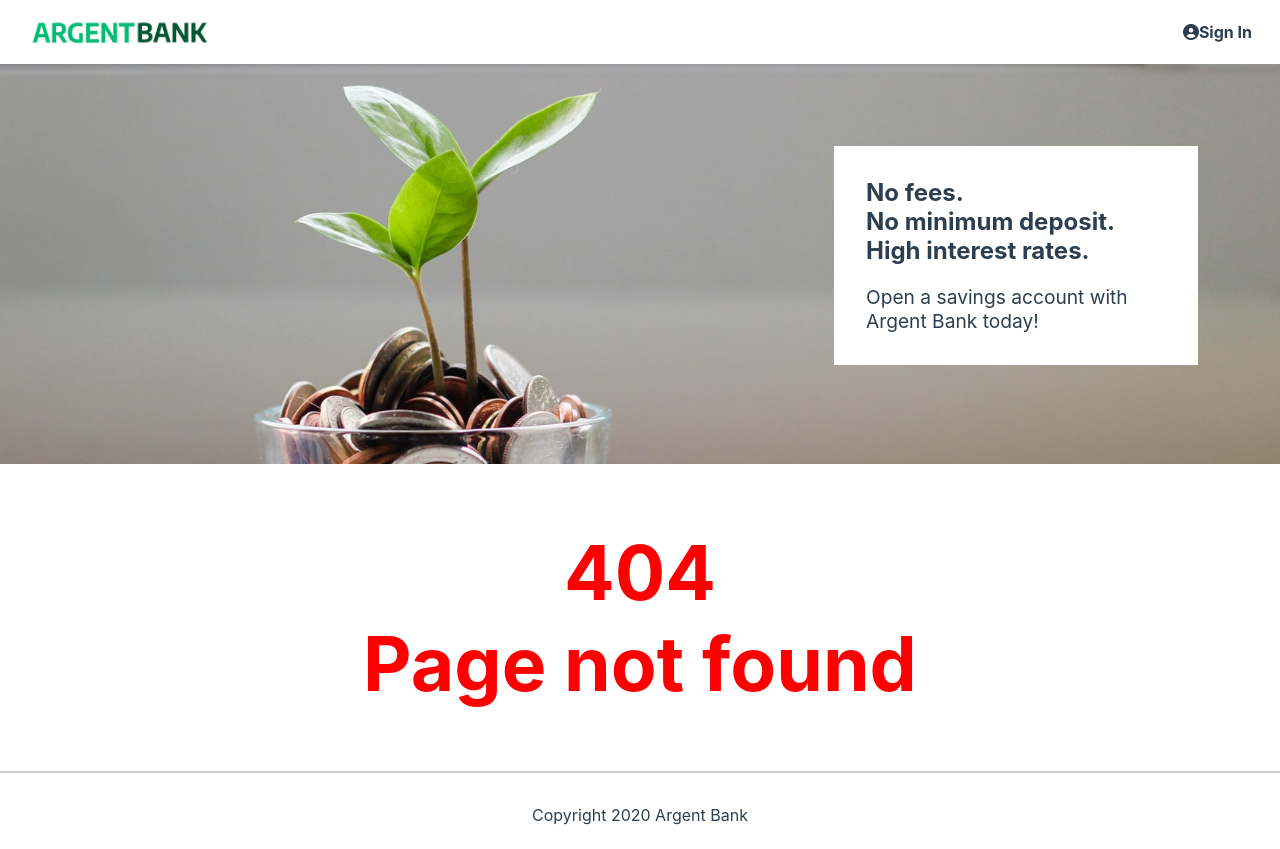
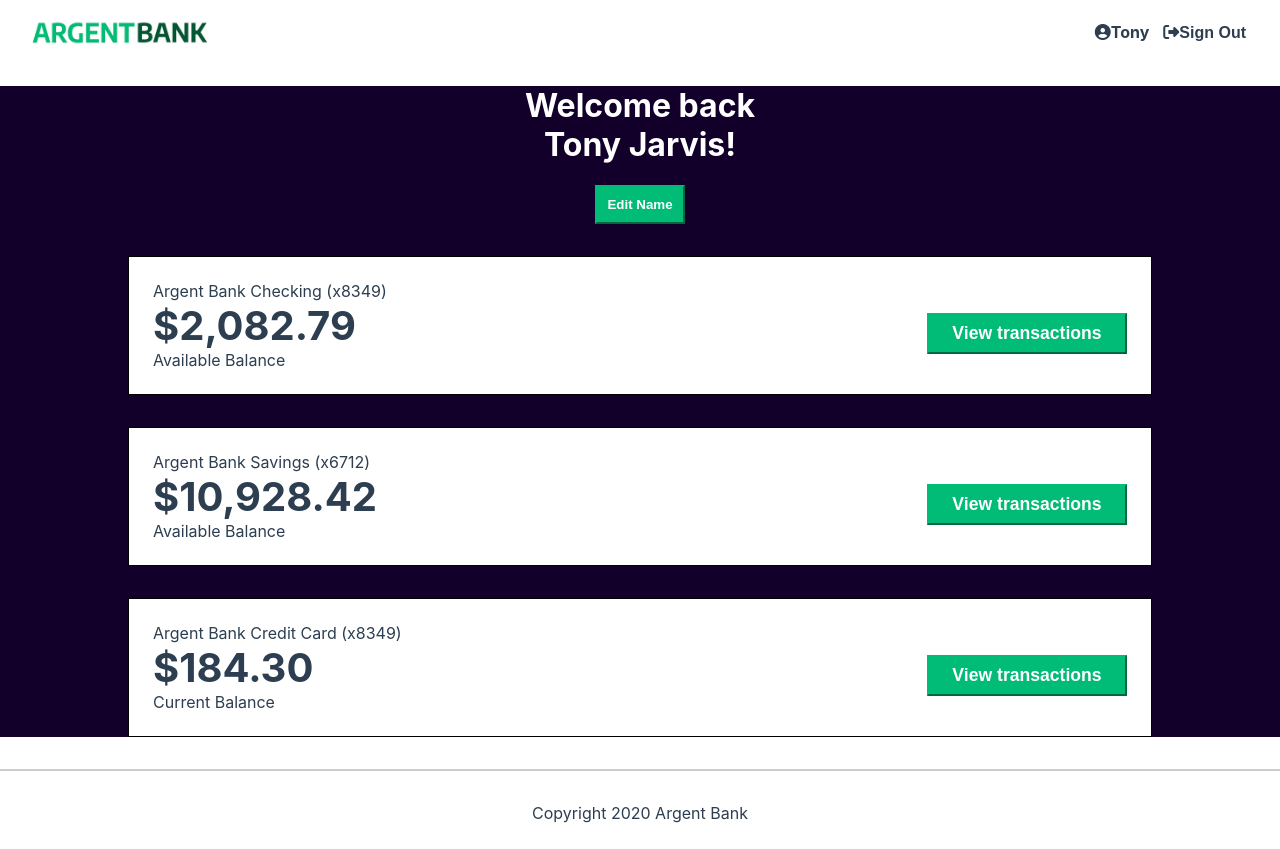
Before and after one commit to ToDestiny/argent-bank, a React (Create React App) app: page /profile in a window 1280 px wide. Before the commit this address had no page. Built offline with nearby package versions, Linux system fonts and the light colour scheme.

Commit message:
Fix: Logout button OK

```diff
--- a/src/App.css
+++ b/src/App.css
@@ -49,6 +49,13 @@
 .main-nav a {
   font-weight: bold;
   color: #2c3e50;
+}
+.main-nav button {
+  font-weight: bold;
+  font-size: 16px;
+  color: #2c3e50;
+  border: none;
+  background-color: #fff;
 }
 
 .main-nav a.router-link-exact-active {
--- a/src/App.jsx
+++ b/src/App.jsx
@@ -3,28 +3,17 @@
 import Home from './pages/Home';
 import Error from './pages/Error';
 import SignIn from './pages/SignIn';
-import User from './pages/User';
+import Profile from './pages/Profile';
 import SignUp from './pages/SignUp';
-import { useDispatch } from 'react-redux';
-import { useEffect } from 'react';
-import { setUser } from './features/authSlice';
 
 function App() {
-  // const dispatch = useDispatch();
-  // const user = JSON.parse(localStorage.getItem('user'));
-
-  //  useEffect(() => {
-  //   dispatch(setUser());
-  //   eslint-disable-next-line
-  // }, []);
-
   return (
     <BrowserRouter>
       <Routes>
         <Route path="/" element={<Home />} />
         <Route path="/sign-in" element={<SignIn />} />
         <Route path="/sign-up" element={<SignUp />} />
-        <Route path="/user" element={<User />} />
+        <Route path="/profile" element={<Profile />} />
         <Route path="*" element={<Error />} />
       </Routes>
     </BrowserRouter>
--- a/src/pages/User.jsx
+++ b/src/pages/Profile.jsx
@@ -4,13 +4,13 @@
 import argentBankLogo from '../assets/img/argentBankLogo.png';
 import { logout } from '../features/authSlice';
 
-function User() {
+function Profile() {
   const dispatch = useDispatch();
   const navigate = useNavigate();
 
   const handleLogout = () => {
     dispatch(logout());
-    navigate('/sign-in');
+    navigate('/');
     console.log('User Successfully Logout!');
   };
 
@@ -26,7 +26,7 @@
           <h1 className="sr-only">Argent Bank</h1>
         </a>
         <div>
-          <a className="main-nav-item" href="/user">
+          <a className="main-nav-item" href="/profile">
             <i className="fa fa-user-circle" />
             Tony
           </a>
@@ -84,4 +84,4 @@
   );
 }
 
-export default User;
+export default Profile;
--- a/src/pages/SignIn.jsx
+++ b/src/pages/SignIn.jsx
@@ -40,7 +40,7 @@
     if (isSuccess) {
       console.log('User logged successfully');
       dispatch(setUser({ token: data.body.token }));
-      navigate('/user');
+      navigate('/profile');
     }
     //eslint-disable-next-line
   }, [isSuccess]);
@@ -89,10 +89,6 @@
             />
             {isSubmit && !password && <span>This is required.</span>}
           </div>
-          <div className="input-remember">
-            <input type="checkbox" id="remember-me" />
-            <label htmlFor="remember-me">Remember me</label>
-          </div>
           <button
             className="sign-in-button"
             type="button"
```
